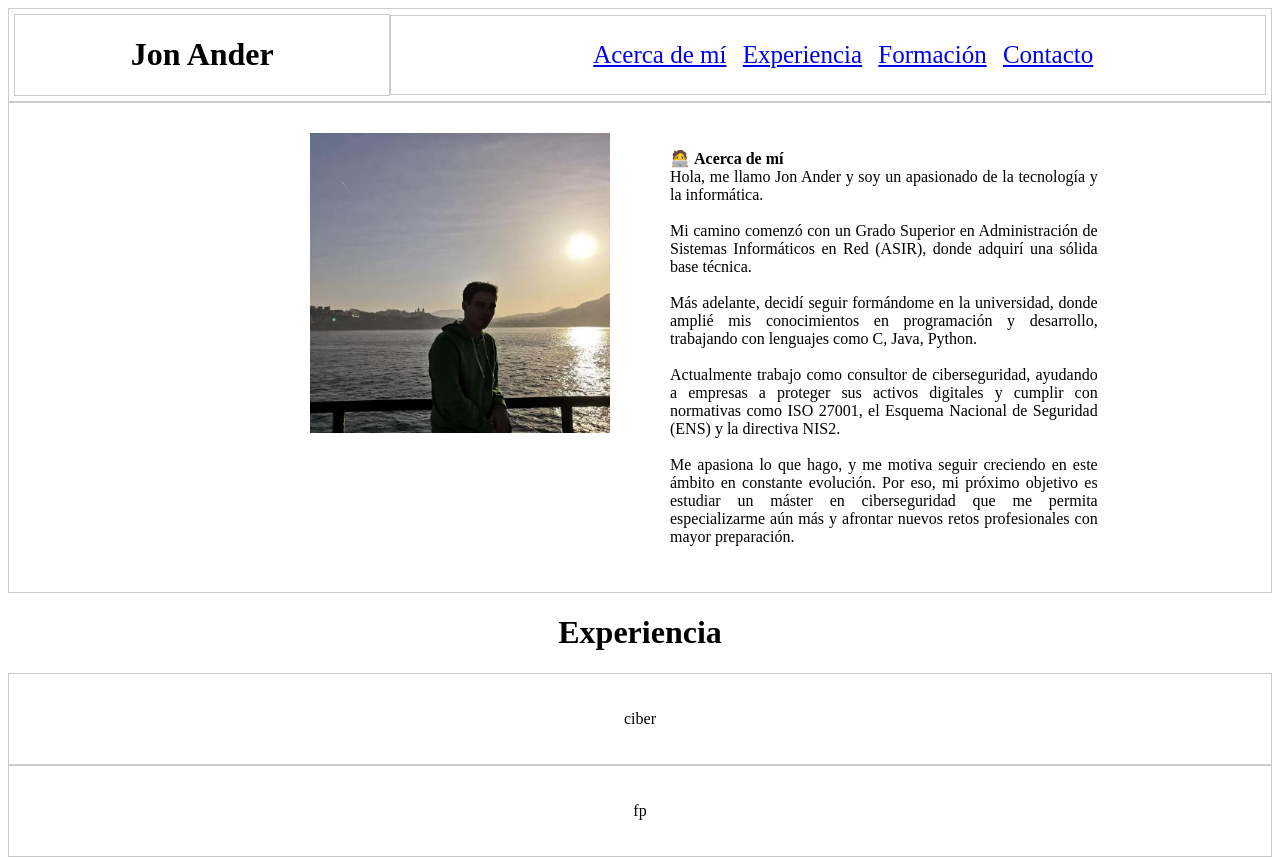
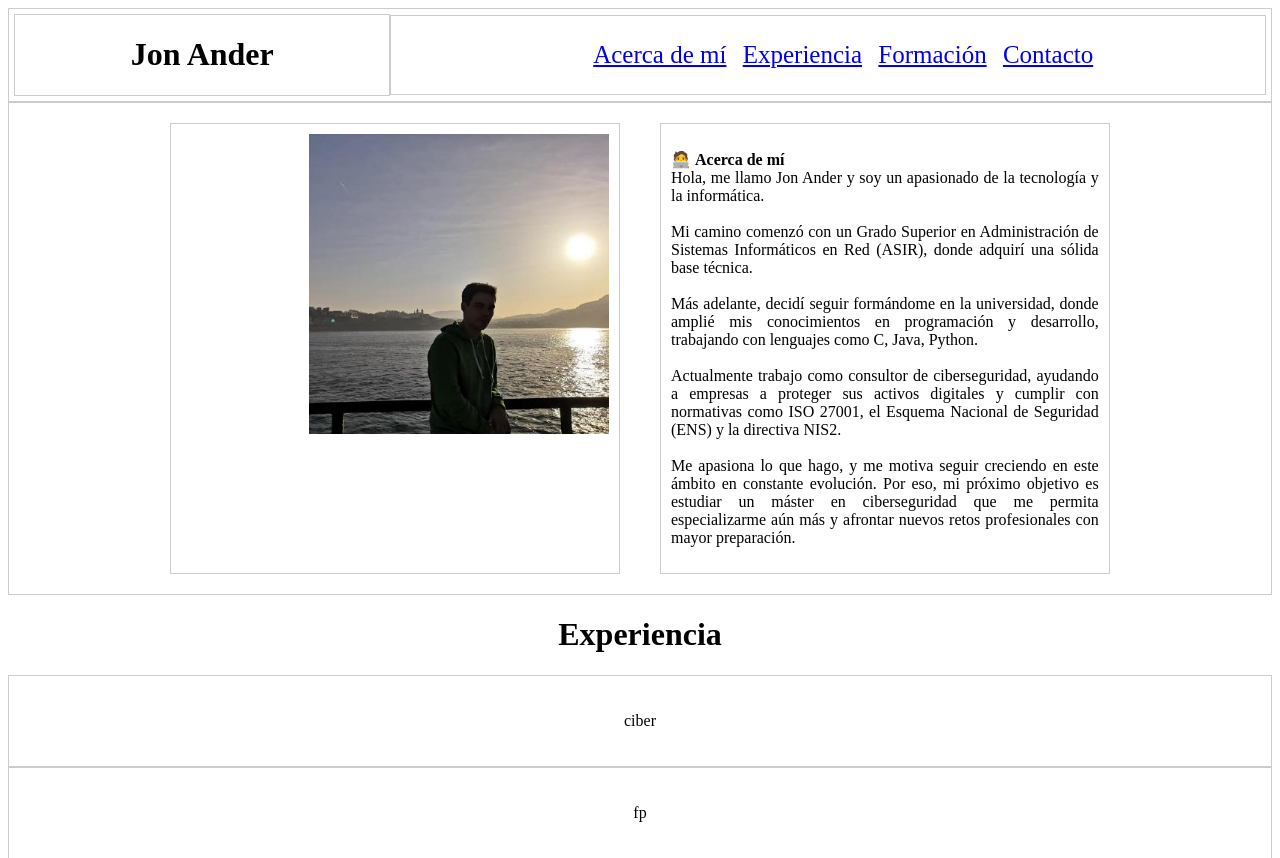
Before and after one commit to Jonandermorenoo88/portfolio, a plain HTML site: page index.html in a window 1280 px wide. Shown: the top 858 px of the page. Drawn offline with Linux system fonts and the light colour scheme.

Commit message:
poniendo los bordes de las cajas

```diff
--- a/estilos.css
+++ b/estilos.css
@@ -48,10 +48,12 @@ h1 {
   /* Ajustes específicos */
   .foto {
     text-align: right;
+    border: 1px solid #ccc;
   }
 
   .texto {
     text-align: justify;
+    border: 1px solid #ccc;
   }
 
   .burgos {
```
